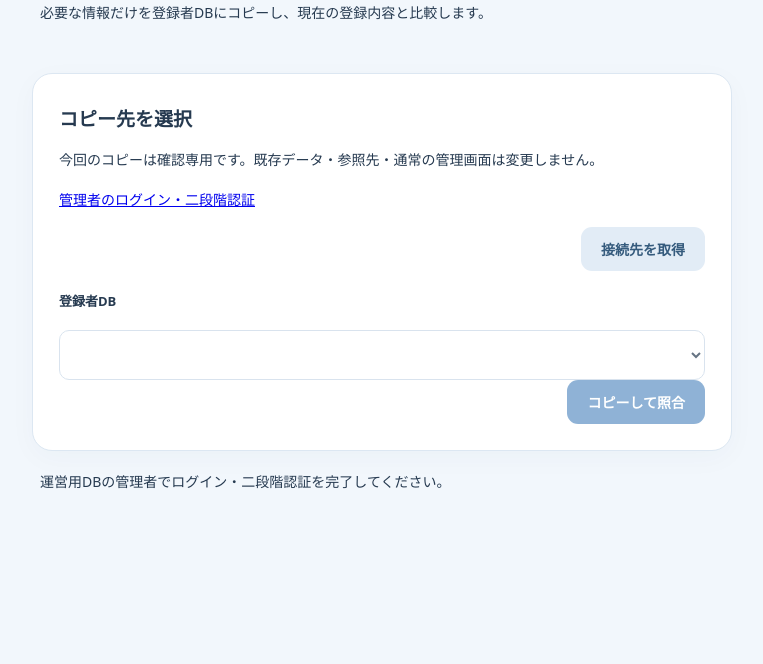
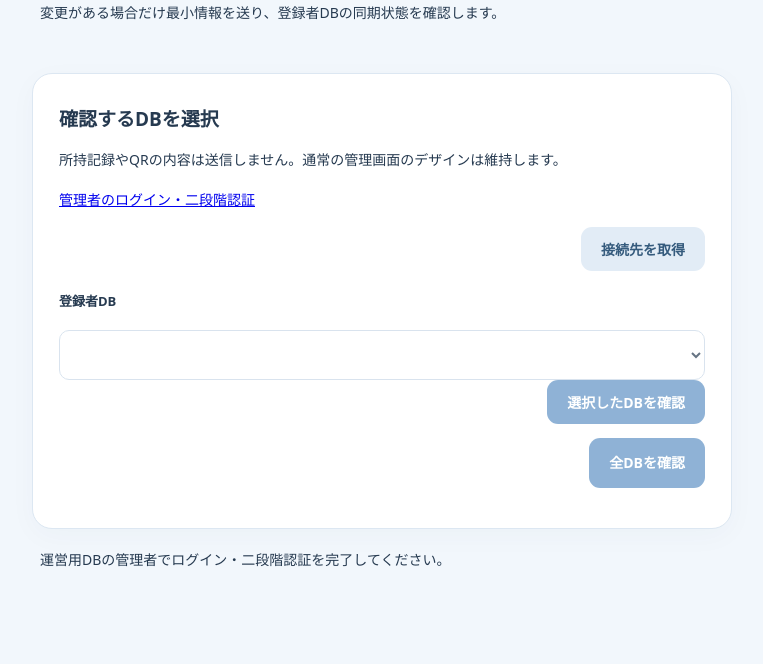
Before and after one commit to iprimaker/card-management-admin, a plain HTML site: page operations-minimal.html in a window 1280 px wide. Shown: the part 136-800 px from the top of the page, without its empty margins (258-1021 px from the left). Drawn offline with Linux system fonts and the light colour scheme.

Commit message:
Add files via upload

```diff
--- a/operations-minimal.html
+++ b/operations-minimal.html
@@ -8,25 +8,26 @@
     <title>最小同期の照合｜カードアルバム</title>
     <link rel="stylesheet" href="./operations-setup.css?v=20261123-v147">
     <script defer src="./vendor/supabase.js"></script>
-    <script defer src="./operations-minimal.js?v=20261123-v156"></script>
+    <script defer src="./operations-minimal.js?v=20261124-v160"></script>
   </head>
   <body>
     <main>
       <header>
         <p class="eyebrow">カードアルバム · DB移行</p>
-        <h1>最小同期を照合</h1>
-        <p>必要な情報だけを登録者DBにコピーし、現在の登録内容と比較します。</p>
+        <h1>最小同期の状態を確認</h1>
+        <p>変更がある場合だけ最小情報を送り、登録者DBの同期状態を確認します。</p>
       </header>
       <section class="panel">
-        <h2>コピー先を選択</h2>
-        <p>今回のコピーは確認専用です。既存データ・参照先・通常の管理画面は変更しません。</p>
+        <h2>確認するDBを選択</h2>
+        <p>所持記録やQRの内容は送信しません。通常の管理画面のデザインは維持します。</p>
         <p><a href="./operations-setup.html">管理者のログイン・二段階認証</a></p>
         <div class="actions"><button type="button" class="secondary" id="reload">接続先を取得</button></div>
         <label for="database">登録者DB</label>
         <select id="database" disabled></select>
         <div class="actions">
-          <button type="button" id="apply" disabled>コピーして照合</button>
+          <button type="button" id="apply" disabled>選択したDBを確認</button>
         </div>
+        <p class="actions"><button type="button" id="all" disabled>全DBを確認</button></p>
       </section>
       <p id="message" role="status" aria-live="polite">管理者の認証と接続先を確認しています…</p>
       <section class="panel" id="result-panel" hidden>
--- a/operations-minimal.js
+++ b/operations-minimal.js
@@ -22,6 +22,7 @@
     $("reload").disabled = busy;
     $("database").disabled = busy || !$("database").options.length;
     $("apply").disabled = busy || !$("database").value;
+    $("all").disabled = busy || !$("database").options.length;
   }
   async function call(body) {
     const session = await db.auth.getSession();
@@ -40,7 +41,7 @@
       cache: "no-store",
     });
     const result = await response.json().catch(() => null);
-    if (!result || result.version !== "v156") throw Error("最小同期APIの応答を確認できません。");
+    if (!result || result.version !== "v160") throw Error("最小同期APIの応答を確認できません。");
     return { response, result };
   }
   async function run(action) {
@@ -52,9 +53,9 @@
     $("result-panel").hidden = true;
     $("report").value = "";
     $("message").textContent = action === "list"
-      ? "接続先を確認しています…" : "選択したDBへコピーし、内容を照合しています…";
+      ? "接続先を確認しています…" : action === "sync_all" ? "全DBの同期状態を確認しています…" : "選択したDBの同期状態を確認しています…";
     try {
-      const { response, result } = await call(action === "list" ? { action } : { action, database });
+      const { response, result } = await call(action === "sync" ? { action, database } : { action });
       if (ticket !== epoch) return;
       if (action === "list" && response.ok && result.success && Array.isArray(result.databases)) {
         $("database").replaceChildren();
@@ -65,12 +66,12 @@
           $("database").append(option);
         }
         if (result.databases.some((row) => row.key === database)) $("database").value = database;
-        $("message").textContent = "元、Aの順に、それぞれコピーと照合を実行してください。";
+        $("message").textContent = "全DBの同期状態を確認できます。変更がある場合だけ最小データを送信します。";
       } else {
         $("report").value = JSON.stringify(result, null, 2);
         $("result-panel").hidden = false;
         $("message").textContent = result.success === true
-          ? "コピーと照合が完了しました。結果をコピーして送ってください。"
+          ? "同期状態の確認が完了しました。結果をコピーして送ってください。"
           : "確認が必要です。下の結果をコピーして送ってください。";
       }
     } catch (error) {
@@ -87,6 +88,7 @@
   }
   $("reload").onclick = () => run("list");
   $("apply").onclick = () => run("sync");
+  $("all").onclick = () => run("sync_all");
   $("copy").onclick = async () => {
     try {
       await navigator.clipboard.writeText($("report").value);
```
